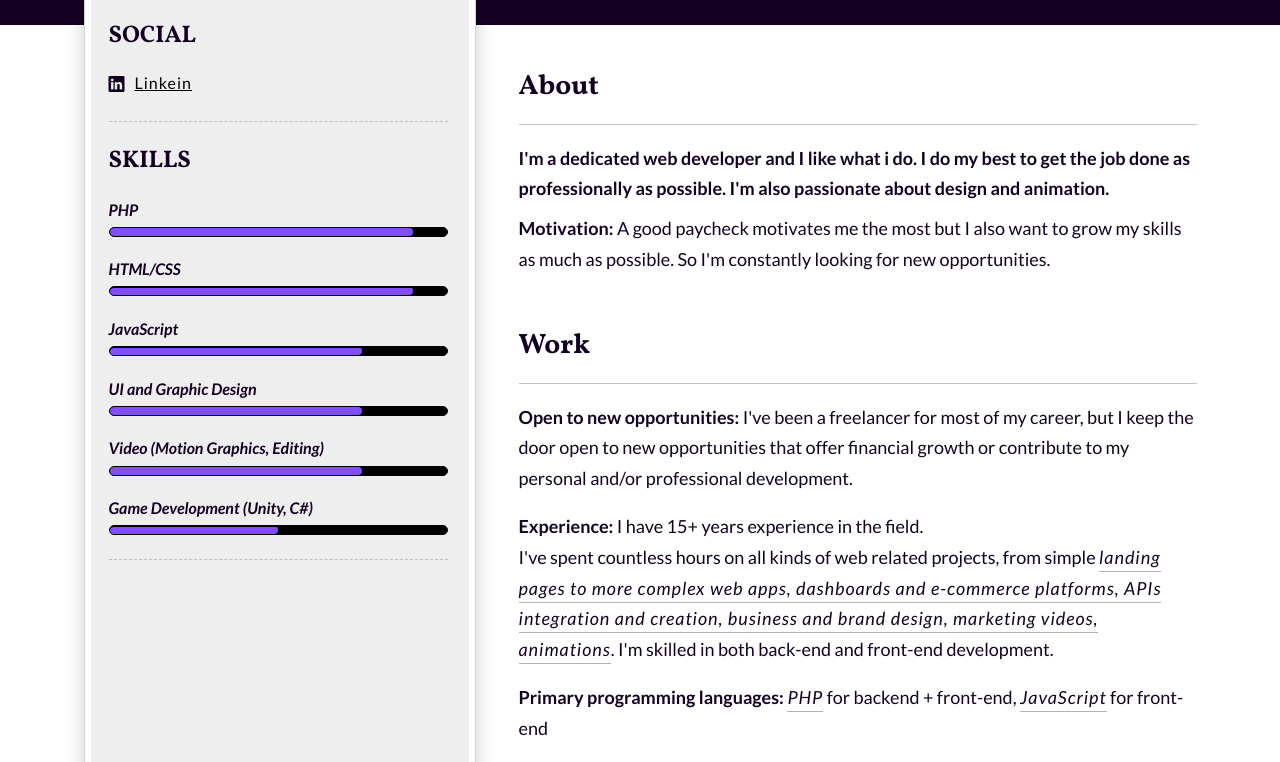
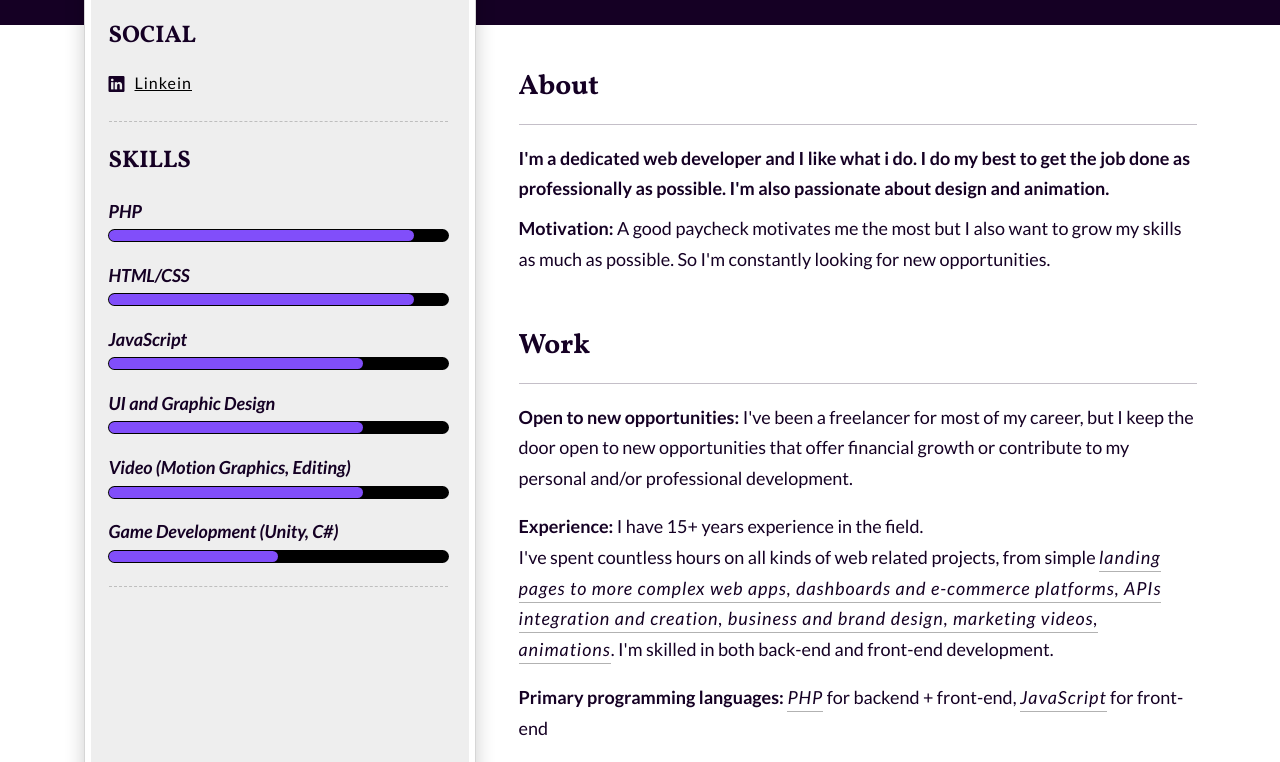
Before and after one commit to hassle-free-design/landing, a plain HTML site: page index.html in a window 1280 px wide. Shown: the part 585-1347 px from the top of the page. Drawn offline with nearby package versions, Linux system fonts and the light colour scheme.

Commit message:
[u] fix progress bars

```diff
--- a/html/css/extra.css
+++ b/html/css/extra.css
@@ -163,8 +163,8 @@ footer .flex-2 { padding-left: 24px; }
 	position:sticky; z-index: 9;
 	top: 44px;
 }
-.progress { height: 10px; background: #000; overflow:hidden; font-size: inherit; border-radius: 30px; border: 1px solid #000;}
-.progress .progress-bar { background: #814efa; border-radius: 20px; }
+.progress-2 { height: 11px; background: #000; border-radius: 30px; box-shadow: 0px 0px 0px 1px #000; line-height: initial; display: flex; justify-content: start; align-items: center; }
+.progress-2 .progress-bar { background: #814efa; border-radius: 20px; height: 11px;}
 
 .btn-submit, .btn-contact {
 	cursor: pointer;
--- a/index.html
+++ b/index.html
@@ -136,28 +136,28 @@
 								<h3 class="tt-up fz-24 mb-3">Skills</h3>
 								<ul class="list-unstyled italic fw-light d-flex flex-col gap-3">
 									<li class="d-flex flex-col gap-1 fz-18 fz-lg-16">
-										<span class="strong">PHP</span>
-										<div class="progress"><div class="progress-bar" role="progressbar" style="width: 90%" aria-valuenow="90" aria-valuemin="0" aria-valuemax="100"></div></div>
+										<p class="strong mb-0">PHP</p>
+										<div class="progress-2"><div class="progress-bar" style="width: 90%"></div></div>
 									</li>
 									<li class="d-flex flex-col gap-1 fz-18 fz-lg-16">
-										<span class="strong">HTML/CSS</span>
-										<div class="progress"><div class="progress-bar" role="progressbar" style="width: 90%" aria-valuenow="90" aria-valuemin="0" aria-valuemax="100"></div></div>
+										<p class="strong mb-0">HTML/CSS</p>
+										<div class="progress-2"><div class="progress-bar" style="width: 90%"></div></div>
 									</li>
 									<li class="d-flex flex-col gap-1 fz-18 fz-lg-16">
-										<span class="strong">JavaScript</span>
-										<div class="progress"><div class="progress-bar" role="progressbar" style="width: 75%" aria-valuenow="30" aria-valuemin="0" aria-valuemax="100"></div></div>
+										<p class="strong mb-0">JavaScript</p>
+										<div class="progress-2"><div class="progress-bar" style="width: 75%"></div></div>
 									</li>
 									<li class="d-flex flex-col gap-1 fz-18 fz-lg-16">
-										<span class="strong">UI and Graphic Design</span>
-										<div class="progress"><div class="progress-bar" role="progressbar" style="width: 75%" aria-valuenow="90" aria-valuemin="0" aria-valuemax="100"></div></div>
+										<p class="strong mb-0">UI and Graphic Design</p>
+										<div class="progress-2"><div class="progress-bar" style="width: 75%"></div></div>
 									</li>
 									<li class="d-flex flex-col gap-1 fz-18 fz-lg-16">
-										<span class="strong">Video (Motion Graphics, Editing)</span>
-										<div class="progress"><div class="progress-bar" role="progressbar" style="width: 75%" aria-valuenow="90" aria-valuemin="0" aria-valuemax="100"></div></div>
+										<p class="strong mb-0">Video (Motion Graphics, Editing)</p>
+										<div class="progress-2"><div class="progress-bar" style="width: 75%"></div></div>
 									</li>
 									<li class="d-flex flex-col gap-1 fz-18 fz-lg-16">
-										<span class="strong">Game Development (Unity, C#)</span>
-										<div class="progress"><div class="progress-bar" role="progressbar" style="width: 50%" aria-valuenow="90" aria-valuemin="0" aria-valuemax="100"></div></div>
+										<p class="strong mb-0">Game Development (Unity, C#)</p>
+										<div class="progress-2"><div class="progress-bar" style="width: 50%"></div></div>
 									</li>
 								</ul>
 
```
